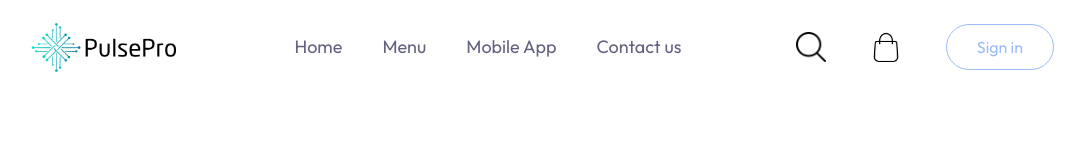
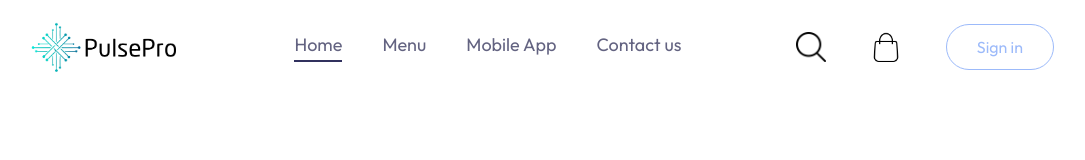
Before and after one commit to Hibajk/ecom_website, a React (Vite) app: page / in a window 1280 px wide. Shown: the top 160 px of the page, without its empty margins (98-1183 px from the left). Built offline with nearby package versions, Linux system fonts and the light colour scheme.

Commit message:
updating css and adding logic to navbar

```diff
--- a/src/components/Navbar/Navbar.css
+++ b/src/components/Navbar/Navbar.css
@@ -18,11 +18,16 @@
     font-family:'Gill Sans', 'Gill Sans MT',
 }
 
+.navbar-menu:hover{
+    cursor: pointer;
+}
+
 .navbar-right{
     display: flex;
     align-items: center;
     gap: 40px;
 }
+
 
 .navbar-search-icon{
     width: 30px;
@@ -53,3 +58,9 @@
     background-color: rgb(156, 186, 250);
     color: white;
 }
+
+.navbar .active{
+    padding-bottom: 2px;
+    border-bottom: 2px solid rgb(49, 49, 94);
+
+}
--- a/src/components/Navbar/Navbar.jsx
+++ b/src/components/Navbar/Navbar.jsx
@@ -1,18 +1,21 @@
-import React from 'react'
+import React, { useState } from 'react'
 import './Navbar.css'
 import { assets } from '../../assets/assets'
 
 
 
 const Navbar = () => {
+
+  const [menu,setMenu] = useState("Home")
+
   return (
     <div className='navbar'>
         <img src={assets.logo} alt="" className='logo'/>
         <ul className='navbar-menu'>
-          <li>Home</li>
-          <li>Menu</li>
-          <li>Mobile App</li>
-          <li>Contact us</li>
+          <li onClick={()=>setMenu("Home")} className={menu==="Home"?"active":""}>Home</li>
+          <li onClick={()=>setMenu("Menu")} className={menu==="Menu"?"active":""}>Menu</li>
+          <li onClick={()=>setMenu("Mobile App")} className={menu==="Mobile App"?"active":""}>Mobile App</li>
+          <li onClick={()=>setMenu("Contact us")} className={menu==="Contact us"?"active":""}>Contact us</li>
         </ul>
         <div className='navbar-right'>
           <div className='navbar-search-icon'>
```
